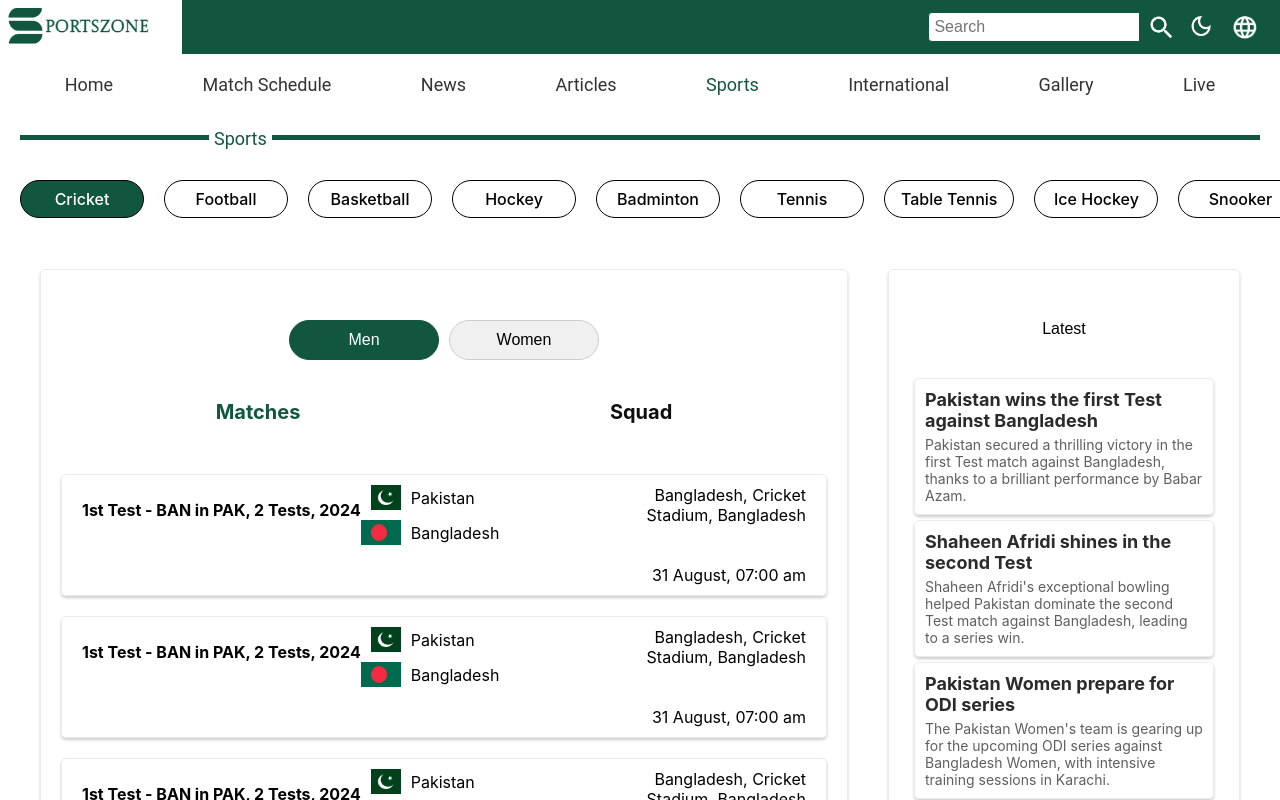
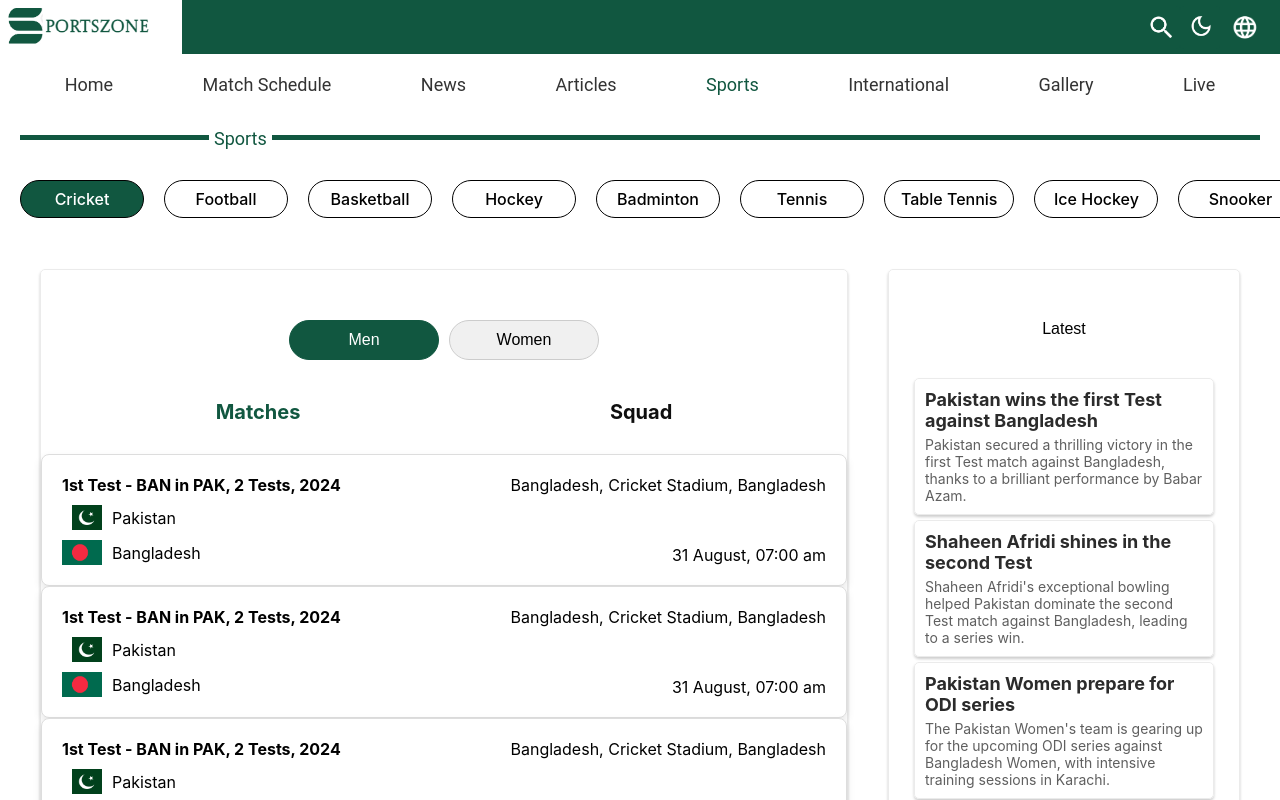
Before and after one commit to fizza-ali8/Sportszone, a React (Create React App) app: page /sports in a window 1280 px wide. Shown: the top 800 px of the page. Built offline with nearby package versions, Linux system fonts and the light colour scheme.

Commit message:
dark theme and matches

```diff
--- a/src/Style/ScheduleCard.css
+++ b/src/Style/ScheduleCard.css
@@ -1,23 +1,22 @@
 .schedule-card {
   display: flex;
   justify-content: space-between;
-  align-items: flex-start;
-  padding: 10px 20px;
-  border: 1px solid #ebebeb;
-  border-radius: 5px;
-  margin: 20px;
-  box-shadow: 0 2px 3px rgba(0, 0, 0, 0.2);
+  padding: 20px;
+  border: 1px solid #ddd;
+  border-radius: 8px;
+  box-shadow: 0 4px 8px rgba(0, 0, 0, 0.1);
+  background-color: #fff;
 }
 
-.match-info {
+.left-side {
   display: flex;
   flex-direction: column;
+  justify-content: flex-start;
 }
 
-.match {
-  font-size: 16px;
+.series-name {
   font-weight: bold;
-  margin-bottom: 5px;
+  margin-bottom: 10px;
 }
 
 .teams {
@@ -36,27 +35,24 @@
   margin-bottom: 0;
 }
 
-.flag {
+.team-flag {
   width: 40px;
   height: 25px;
   margin-right: 10px;
   border-radius: 0;
 }
 
-.match-date{
-  margin-top: 40px;
+.right-side {
+  display: flex;
+  flex-direction: column;
+  justify-content: space-between;
+  text-align: right;
 }
 
-
-
-.match-details {
-  text-align: right;
-  display: flex;
-  flex-direction: column;
-  justify-content: center;
+.location {
+  margin-bottom: auto;
 }
 
-
-.match-location {
-  margin-top: auto; /* No additional styles needed here unless you want to adjust spacing */
+.date {
+  margin-top: auto;
 }
--- a/src/Style/navbar.css
+++ b/src/Style/navbar.css
@@ -6,6 +6,11 @@
   display: flex;
   flex-direction: column;
   align-items: center;
+}
+
+.dark-nav {
+  background-color: #333; /* Dark mode background color */
+  box-shadow: 0 2px 4px rgba(0, 0, 0, 0.3);
 }
 
 .menu-link {
@@ -27,7 +32,7 @@
 
 .menu-link ul li a {
   text-decoration: none;
-  color: #333;
+  color: #333; /* Default text color */
   font-family: 'Roboto', Arial, sans-serif;
   font-size: 18px;
   font-weight: 400;
@@ -35,13 +40,20 @@
   transition: color 0.3s ease, border-bottom 0.3s ease;
 }
 
+.dark-nav .menu-link ul li a {
+  color: #ccc; /* Light text color for dark mode */
+}
+
 .menu-link ul li a:hover {
-  color: #115740;
+  color: #115740; /* Hover color */
 }
 
 .menu-link ul li.active a {
   color: #115740; /* Color for active item */
+}
 
+.dark-nav .menu-link ul li.active a {
+  color: #76c7b7; /* Adjusted color for active item in dark mode */
 }
 
 /* Line below the navbar */
@@ -54,10 +66,14 @@
   position: relative;
 }
 
+.dark-nav .navbar-line {
+  background-color: #76c7b7; /* Adjusted color of the line for dark mode */
+}
+
 .navbar-text {
   display: block;
   text-align: center;
-  color: #115740;
+  color: #115740; /* Default text color */
   font-family: 'Roboto', Arial, sans-serif;
   font-weight: 400;
   font-size: 18px;
@@ -68,8 +84,12 @@
   padding: 0 10px; /* Add some padding for better spacing */
   font-size: 16px; /* Adjust font size as needed */
   color: #333; /* Adjust text color as needed */
-  /* font-family: 'Roboto', Arial, sans-serif;  */
   font-weight: bold;
+}
+
+.dark-nav .navbar-text {
+  color: #ccc; /* Light text color for dark mode */
+  background-color: #333; /* Match the navbar background */
 }
 
 /* Responsive design */
--- a/src/components/ScheduleCard.js
+++ b/src/components/ScheduleCard.js
@@ -4,23 +4,22 @@ import "../Style/ScheduleCard.css";
 const ScheduleCard = ({ card }) => {
   return (
     <div className="schedule-card">
-      <div className="match-info">
-        <div className="match">{card.matchDetails}</div>
+      <div className="left-side">
+        <div className="series-name">{card.matchDetails}</div>
         <div className="teams">
           <div className="team">
-            <img src={card.flag1} alt={`${card.team1} flag`} className="flag" />
+            <img src={card.flag1} alt={`${card.team1} flag`} className="team-flag" />
             <span>{card.team1}</span>
           </div>
-
           <div className="team">
-            <img src={card.flag2} alt={`${card.team2} flag`} className="flag" />
+            <img src={card.flag2} alt={`${card.team2} flag`} className="team-flag" />
             <span>{card.team2}</span>
           </div>
         </div>
       </div>
-      <div className="match-details">
-      <div className="match-location">{card.venue}</div>
-      <div className="match-date">{card.date}</div>
+      <div className="right-side">
+        <div className="location">{card.venue}</div>
+        <div className="date">{card.date}</div>
       </div>
     </div>
   );
--- /dev/null
+++ b/src/components/ThemeContext.js
@@ -0,0 +1,20 @@
+import React, { createContext, useState, useContext, useEffect } from 'react';
+
+const ThemeContext = createContext();
+
+export const useTheme = () => useContext(ThemeContext);
+
+export const ThemeProvider = ({ children }) => {
+  const [isDarkMode, setIsDarkMode] = useState(false);
+
+
+  const toggleDarkMode = () => {
+    setIsDarkMode(prevMode => !prevMode);
+  };
+
+  return (
+    <ThemeContext.Provider value={{ isDarkMode, toggleDarkMode }}>
+      {children}
+    </ThemeContext.Provider>
+  );
+};
--- a/src/components/header.js
+++ b/src/components/header.js
@@ -1,22 +1,45 @@
-import React from 'react';
+import React, { useState } from 'react';
 import '../Style/header.css';
+import { useTheme } from '../components/ThemeContext';
 
 const Header = () => {
+  const [searchVisible, setSearchVisible] = useState(false);
+  const { isDarkMode, toggleDarkMode } = useTheme();
+
+  const toggleSearch = () => {
+    setSearchVisible(!searchVisible);
+  };
+
+  const handleLanguageChange = () => {
+    // Placeholder for changing language
+    console.log('Language change triggered');
+  };
+
   return (
     <header>
-        <div className="header">
+      <div className={`header ${isDarkMode ? 'dark-header' : ''}`}>
         <div className="logo">
           <img src="/img/logo.png" alt="Logo" />
         </div>
         <div className="searchbar">
-                <input type="text" placeholder="Search" />
-                <button className="search-button">
+          {searchVisible && (
+            <input type="text" placeholder="Search" className="search-input" />
+          )}
+          <button className="search-button"  onClick={toggleSearch}>
             <img src="/img/searchbutton.png" alt="Search" />
           </button>
-                <button className="nightmode-button">
-                    <img src="/img/Darkmode.png" alt="Night Mode" />
+          <button className="nightmode-button" onClick={toggleDarkMode}>
+            <img
+              src={isDarkMode ? "/img/Lightmode.svg" : "/img/Darkmode.png"}
+              alt="Night Mode"
+            />
           </button>
-                <img src="/img/Language.png" alt="Earth" className="earth-logo" />
+          <img
+            src="/img/Language.png"
+            alt="Earth"
+            className="earth-logo"
+            onClick={handleLanguageChange}
+          />
         </div>
       </div>
     </header>
--- a/src/components/navbar.js
+++ b/src/components/navbar.js
@@ -1,10 +1,12 @@
 import React, { useState, useEffect } from 'react';
 import { Link, useLocation } from 'react-router-dom';
 import '../Style/navbar.css'; // Assuming your CSS file is in the specified path
+import { useTheme } from '../components/ThemeContext';
 
 const Navbar = () => {
   const [selected, setSelected] = useState('Home');
   const location = useLocation();
+  const { isDarkMode } = useTheme(); // Accessing the current theme
 
   useEffect(() => {
     const path = location.pathname;
@@ -40,7 +42,7 @@ const Navbar = () => {
   }, [location]);
 
   return (
-    <nav className='main-nav'>
+    <nav className={`main-nav ${isDarkMode ? 'dark-nav' : ''}`}>
       <div className='menu-link'>
         <ul>
           <li className={selected === 'Home' ? 'active' : ''}>
--- a/src/index.css
+++ b/src/index.css
@@ -11,3 +11,19 @@ code {
   font-family: source-code-pro, Menlo, Monaco, Consolas, 'Courier New',
     monospace;
 }
+
+/* index.css */
+body.light-mode {
+  background-color: #ffffff;
+  color: #000000;
+}
+
+body.dark-mode {
+  background-color: #121212;
+  color: #ffffff;
+}
+
+/* Additional styling for dark-header if needed */
+.dark-header {
+  background-color: #333;
+}
--- a/src/index.js
+++ b/src/index.js
@@ -3,6 +3,7 @@ import ReactDOM from 'react-dom/client';
 import './index.css';
 import App from './App';
 import reportWebVitals from './reportWebVitals';
+import { ThemeProvider } from './components/ThemeContext';
 
 const root = ReactDOM.createRoot(document.getElementById('root'));
 root.render(
--- a/src/pages/Layout.js
+++ b/src/pages/Layout.js
@@ -1,14 +1,18 @@
 import React from 'react';
-import Navbar from ".././components/navbar";
-import Header from ".././components/header";
-import { Outlet} from "react-router-dom";
+import { Outlet } from 'react-router-dom';
+import Navbar from '../components/navbar';
+import Header from '../components/header';
+import { ThemeProvider } from '../components/ThemeContext';
+
 const Layout = () => {
-  return(
-    <div>
-    <Header/>
-    <Navbar />
-    <Outlet />
-    </div>
+  return (
+    <ThemeProvider>
+      <div>
+        <Header />
+        <Navbar />
+        <Outlet />
+      </div>
+    </ThemeProvider>
   );
 };
 
```
Also changed, not shown: public/img/Lightmode.svg (added). Lines whose indentation alone changed are shown as unchanged.
